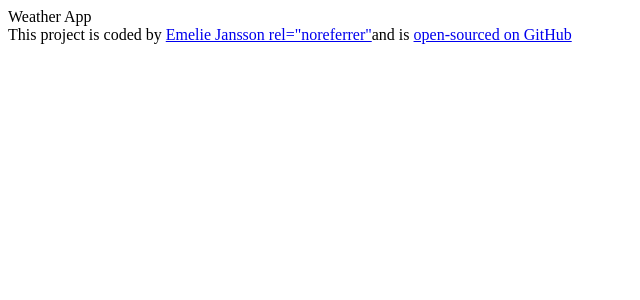
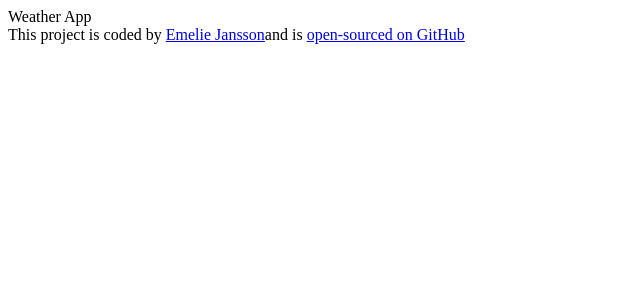
Before and after one commit to aworkconsulting/react-weather-app-emelie, a React (Create React App) app: page / in a window 1280 px wide. Shown: the top 300 px of the page, without its empty margins (0-640 px from the left). Built offline with nearby package versions, Linux system fonts and the light colour scheme.

Commit message:
fixed typo

```diff
--- a/src/App.js
+++ b/src/App.js
@@ -9,7 +9,7 @@ export default function App() {
       <footer>
         This project is coded by{" "}
         <a href="https://aworkconsulting.se/" target="_blank" rel="noreferrer">
-          Emelie Jansson rel="noreferrer"
+          Emelie Jansson
         </a>
         and is{" "}
         <a
```
